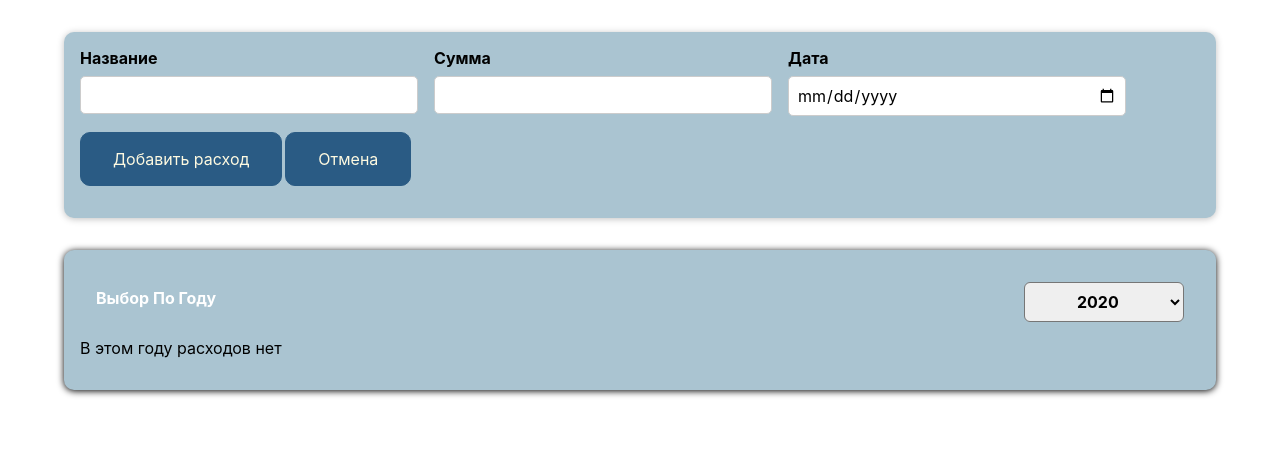
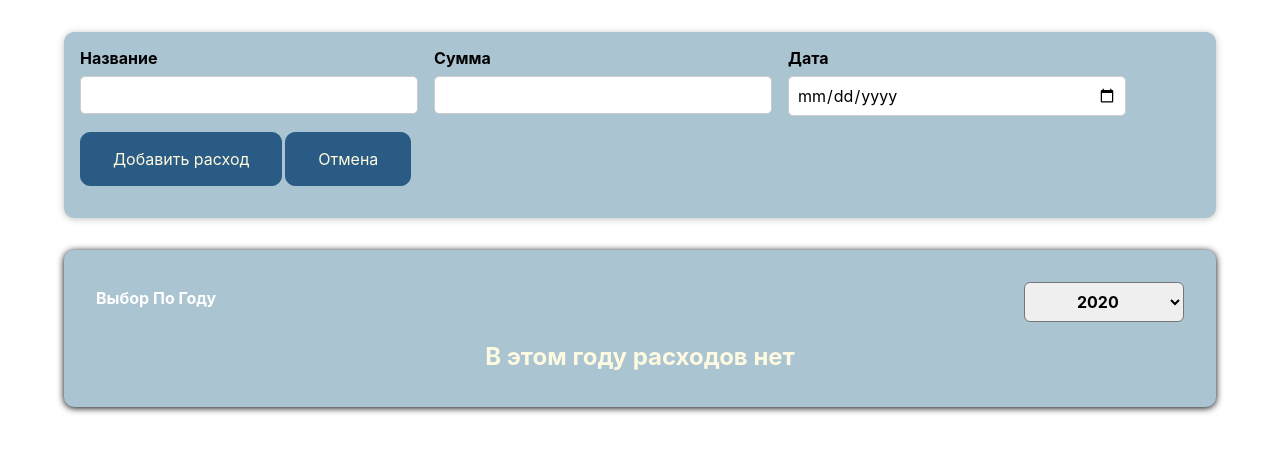
Before and after one commit to issamansur/CostAccounting, a React (Create React App) app: page / in a window 1280 px wide. Shown: the top 452 px of the page. Built offline with nearby package versions, Linux system fonts and the light colour scheme.

Commit message:
add `CostList` for filtered costs

```diff
--- /dev/null
+++ b/src/components/Costs/CostList.css
@@ -0,0 +1,9 @@
+.cost-list {
+  list-style: none;
+  padding: 0;
+}
+
+.cost-list__fallback {
+  color: #fefae1;
+  text-align: center;
+}
--- /dev/null
+++ b/src/components/Costs/CostList.js
@@ -0,0 +1,27 @@
+import CostItem from "./CostItem";
+import "./CostList.css";
+
+const CostList = (props) => {
+    if (props.costs.length === 0) {
+        return <h2 className="cost-list__fallback">В этом году расходов нет</h2>
+    }
+
+    return (
+        <ul className="cost-list">
+            {props.costs.map(
+                (cost) => (
+                    <li>
+                        <CostItem
+                            key={cost.id}
+                            description={cost.description}
+                            amount={cost.amount}
+                            date={cost.date}
+                        />
+                    </li>
+                )
+            )}
+        </ul>
+    )
+}
+
+export default CostList;
--- a/src/components/Costs/Costs.js
+++ b/src/components/Costs/Costs.js
@@ -3,8 +3,8 @@
 import "./Costs.css";
 
 import CostsFilter from "./CostsFilter";
+import CostList from "./CostList";
 import Card from "../UI/Card";
-import CostItem from "./CostItem";
 
 const Costs = (props) => {
     const [selectedYear, setSelectedYear] = useState('2020');
@@ -17,21 +17,6 @@
         cost => cost.date.getFullYear().toString() === selectedYear
     )
 
-    let costsContent = <p> В этом году расходов нет </p>;
-    if (filteredCosts.length > 0) {
-        costsContent =
-        filteredCosts.map(
-            (cost) => (
-                <CostItem
-                    key={cost.id}
-                    description={cost.description}
-                    amount={cost.amount}
-                    date={cost.date}
-                />
-            )
-        );
-    }
-
     return (
         <div>
             <Card className="costs">
@@ -39,7 +24,7 @@
                     year={selectedYear}
                     onChangeYear={changeYearHandler}
                 />
-                {costsContent}
+                <CostList costs={filteredCosts} />
             </Card>
         </div>
     );
```
